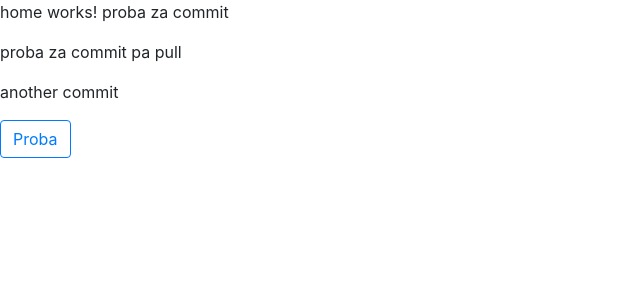
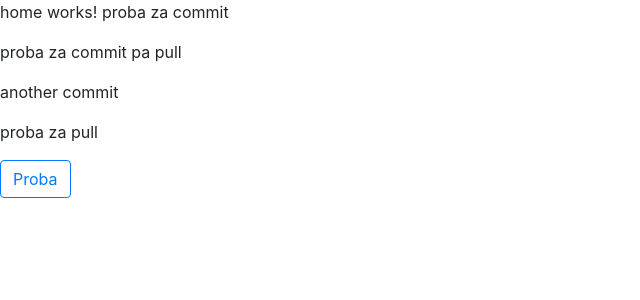
Before and after one commit to NatasaDespotov/TestMyProject, an Angular app: page / in a window 1280 px wide. Shown: the top 300 px of the page, without its empty margins (0-640 px from the left). Built offline with nearby package versions, Linux system fonts and the light colour scheme.

Commit message:
Update home.component.html

```diff
--- a/src/app/home/home.component.html
+++ b/src/app/home/home.component.html
@@ -1,3 +1,4 @@
 <p>home works! proba za commit</p>
 <p>proba za commit pa  pull</p>
 <p>another commit </p>
+<p>proba za pull<p>
```
